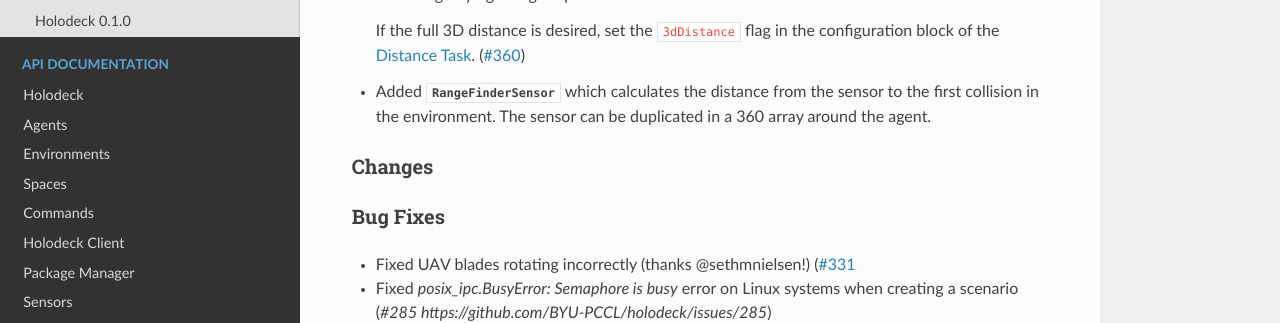
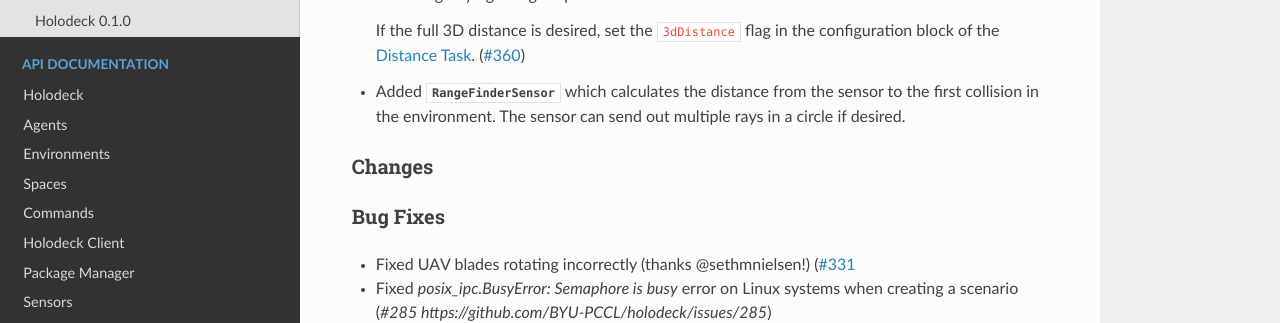
Before and after one commit to BYU-PCCL/holodeck, a Sphinx documentation site: the page built from docs/changelog/changelog.rst, in a window 1280 px wide and 900 px high. Shown: the part 454-777 px from the top of the window. Built offline with Sphinx 7.4.7 and the Read the Docs theme 2.0.0, drawn with Linux system fonts in a browser that asks for light colours; formulas are drawn with MathJax 3.

Commit message:
Changelog rewording

```diff
--- a/docs/changelog/changelog.rst
+++ b/docs/changelog/changelog.rst
@@ -34,7 +34,7 @@
   (`#360 <https://github.com/BYU-PCCL/holodeck/issues/360>`_)
 - Added :class:`~holodeck.sensors.RangeFinderSensor` which calculates the
   distance from the sensor to the first collision in the environment. The
-  sensor can be duplicated in a 360 array around the agent.
+  sensor can send out multiple rays in a circle if desired.
 
 Changes
 ~~~~~~~
```
